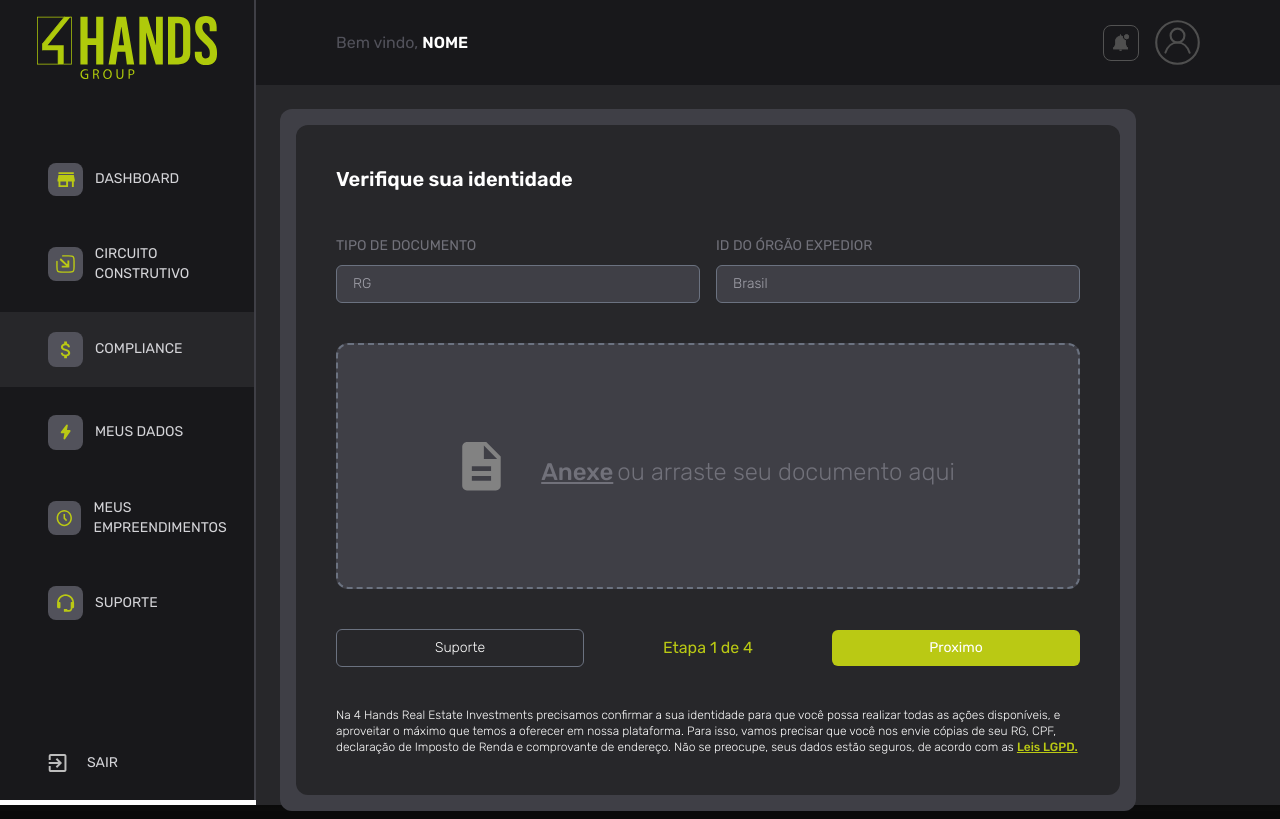
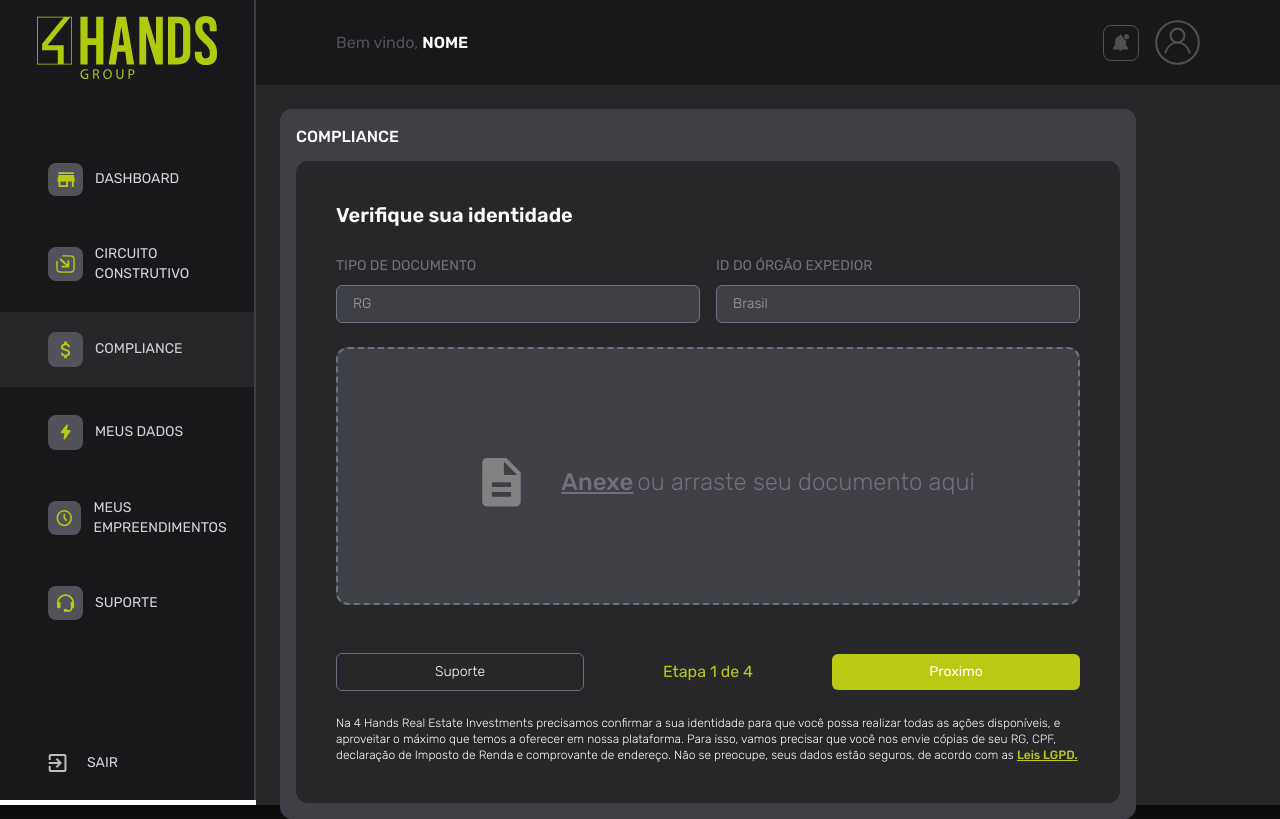
Before and after one commit to douglasc-c/jb-next, a Next.js app: page /pt-BR/compliance in a window 1280 px wide. Built offline with nearby package versions, Linux system fonts and the light colour scheme.

Commit message:
feat(compliance):complet send arquive

```diff
--- a/package.json
+++ b/package.json
@@ -16,6 +16,7 @@
     "next-intl": "^3.25.0",
     "react": "18",
     "react-dom": "18",
+    "react-dropzone": "^14.3.5",
     "react-redux": "^9.1.2"
   },
   "devDependencies": {
--- a/src/app/[locale]/(authenticated)/compliance/page.tsx
+++ b/src/app/[locale]/(authenticated)/compliance/page.tsx
@@ -1,13 +1,16 @@
 'use client'
 
 import { useState } from 'react'
-
 import { useLayoutContext } from '@/context/layout-context'
+import { useUploadContext } from '@/context/upload-context'
 import ComplianceStep from '@/components/cards/compliance-step'
+import Image from 'next/image'
 
 export default function Compliance() {
   const { textCompliance } = useLayoutContext()
+  const { files, addFiles } = useUploadContext()
   const [currentStep, setCurrentStep] = useState(0)
+  const [isSubmitted, setIsSubmitted] = useState(false) // Estado para controle de submissão
 
   const steps = [
     {
@@ -35,6 +38,8 @@ export default function Compliance() {
   const handleNext = () => {
     if (currentStep < steps.length - 1) {
       setCurrentStep(currentStep + 1)
+    } else {
+      handleSubmit()
     }
   }
 
@@ -44,9 +49,25 @@ export default function Compliance() {
     }
   }
 
+  const handleFileUpload = (newFiles: File[]) => {
+    addFiles(currentStep, newFiles)
+  }
+
+  const handleSubmit = () => {
+    console.log('Enviando arquivos:', files)
+    // Simulação de envio (substitua pelo código real de chamada API)
+    setTimeout(() => {
+      setIsSubmitted(true) // Alterar para true após "envio" simulado
+    }, 1000)
+  }
+
   return (
     <main className="bg-zinc-800 h-[calc(90vh)] flex flex-col p-6 pr-36">
       <div className="flex flex-col p-4 bg-zinc-700 rounded-xl space-y-3">
+        <h1 className="uppercase font-medium">{textCompliance.compliance}</h1>
+
+        {!isSubmitted ? (
+          // Exibe o formulário de etapas até o envio
           <ComplianceStep
             documentType={steps[currentStep].documentType}
             issuingBody={steps[currentStep].issuingBody}
@@ -55,9 +76,35 @@ export default function Compliance() {
             onPrev={handlePrev}
             isFirstStep={currentStep === 0}
             isLastStep={currentStep === steps.length - 1}
+            onFileUpload={handleFileUpload}
             step={currentStep + 1}
             totalSteps={steps.length}
           />
+        ) : (
+          <div className="p-10 py-[10rem] bg-zinc-800 rounded-xl items-center justify-center">
+            <div className="text-center space-y-4">
+              <div className="bg-zinc-500 w-20 h-20 flex items-center justify-center rounded-full mx-auto">
+                <Image
+                  src="/images/svg/check.svg"
+                  width={40}
+                  height={40}
+                  alt="Document"
+                />
+              </div>
+              <h1 className="text-xl font-medium text-zinc-400">
+                {textCompliance.verificationCompleted}
+              </h1>
+              <p className="text-sm font-light text-zinc-500">
+                {
+                  textCompliance.congratulationsYouHaveSubmittedYourDocumentsAndCompletedTheMandatoryComplianceStep
+                }
+              </p>
+              <p className="text-sm font-light text-primary underline">
+                {textCompliance.howDoIChangeMyDataAndDocuments}
+              </p>
+            </div>
+          </div>
+        )}
       </div>
     </main>
   )
--- a/src/app/[locale]/(authenticated)/layout.tsx
+++ b/src/app/[locale]/(authenticated)/layout.tsx
@@ -4,6 +4,7 @@ import { getLocale, getTranslations } from 'next-intl/server'
 import Header from '@/components/header/header'
 import { LayoutProvider, LayoutContextProps } from '@/context/layout-context'
 import Sidebar from '@/components/header/sidebar'
+import { UploadProvider } from '@/context/upload-context'
 
 const languages = ['pt-BR']
 export const dynamic = 'force-dynamic'
@@ -130,7 +131,9 @@ export default async function RootLayout({
         <Sidebar text={textHeader} locale={locale} />
         <div className="ml-64 flex-grow">
           <Header text={textHeader} locale={locale} />
-          <LayoutProvider value={layoutValue}>{children}</LayoutProvider>
+          <LayoutProvider value={layoutValue}>
+            <UploadProvider>{children}</UploadProvider>
+          </LayoutProvider>
         </div>
       </body>
     </html>
--- a/src/components/cards/compliance-step.tsx
+++ b/src/components/cards/compliance-step.tsx
@@ -1,6 +1,8 @@
 import ButtonGlobal from '@/components/buttons/global'
 import { useLayoutContext } from '@/context/layout-context'
-import Image from 'next/image'
+
+import { useUploadContext } from '@/context/upload-context'
+import DocumentUploader from './document-uploader'
 
 export default function ComplianceStep({
   documentType,
@@ -9,6 +11,7 @@ export default function ComplianceStep({
   onNext,
   onPrev,
   isFirstStep,
+  onFileUpload,
   step,
   totalSteps,
 }: {
@@ -19,13 +22,21 @@ export default function ComplianceStep({
   onPrev: () => void
   isFirstStep: boolean
   isLastStep: boolean
+  onFileUpload: (newFiles: File[]) => void
   step: number
   totalSteps: number
 }) {
   const { textCompliance } = useLayoutContext()
+  const { files, addFiles } = useUploadContext()
+
+  const handleUpload = (newFiles: File[]) => {
+    addFiles(step, newFiles)
+    onFileUpload(newFiles)
+    console.log('Arquivos carregados:', newFiles)
+  }
 
   return (
-    <div className="flex flex-col p-10 bg-zinc-800 rounded-xl space-y-10">
+    <div className="flex flex-col p-10 bg-zinc-800 rounded-xl space-y-6">
       <h1 className="text-xl font-semibold">
         {textCompliance.verifyYourIdentity}
       </h1>
@@ -48,22 +59,19 @@ export default function ComplianceStep({
         </div>
       </section>
 
-      <section className="flex flex-row justify-center items-center py-24 bg-zinc-700 rounded-xl space-y-3 border-dashed border-2 border-gray-500 space-x-10">
-        <Image
-          src="/images/svg/document.svg"
-          width={40}
-          height={40}
-          alt="Document"
-        />
-        <div className="flex flex-row space-x-1">
-          <span className="text-2xl font-medium underline text-zinc-500">
-            {textCompliance.attach}
-          </span>
-          <span className="text-2xl font-light text-zinc-500">
-            {textCompliance.orDragYourDocumentHere}
-          </span>
-        </div>
-      </section>
+      <DocumentUploader
+        onUpload={handleUpload}
+        attachLabel={textCompliance.attach}
+        dragHint={textCompliance.orDragYourDocumentHere}
+      />
+
+      <div className="mt-4">
+        {files[step]?.map((file, index) => (
+          <p key={index} className="text-sm text-zinc-400">
+            {file.name}
+          </p>
+        ))}
+      </div>
 
       <section className="flex flex-row justify-between items-center rounded-xl">
         <div className="border border-gray-500 rounded-md py-2 flex justify-center font-light text-sm w-1/3">
--- /dev/null
+++ b/src/components/cards/document-uploader.tsx
@@ -0,0 +1,44 @@
+import React from 'react'
+import { useDropzone } from 'react-dropzone'
+import Image from 'next/image'
+
+interface DocumentUploaderProps {
+  onUpload: (files: File[]) => void
+  attachLabel: string
+  dragHint: string
+}
+
+export default function DocumentUploader({
+  onUpload,
+  attachLabel,
+  dragHint,
+}: DocumentUploaderProps) {
+  const { getRootProps, getInputProps } = useDropzone({
+    onDrop: onUpload,
+    multiple: false,
+    accept: {
+      'image/*': ['.jpeg', '.png', '.jpg', '.pdf'],
+    },
+  })
+
+  return (
+    <section
+      {...getRootProps()}
+      className="flex flex-row justify-center items-center py-24 bg-zinc-700 rounded-xl space-y-3 border-dashed border-2 border-gray-500 space-x-10 cursor-pointer hover:bg-zinc-600 transition"
+    >
+      <input {...getInputProps()} />
+      <Image
+        src="/images/svg/document.svg"
+        width={40}
+        height={40}
+        alt="Document"
+      />
+      <div className="flex flex-row space-x-1">
+        <span className="text-2xl font-medium underline text-zinc-500">
+          {attachLabel}
+        </span>
+        <span className="text-2xl font-light text-zinc-500">{dragHint}</span>
+      </div>
+    </section>
+  )
+}
--- /dev/null
+++ b/src/context/upload-context.tsx
@@ -0,0 +1,46 @@
+'use client'
+
+import React, { createContext, useContext, useState } from 'react'
+
+interface UploadContextType {
+  files: Record<number, File[]> // Step -> Arquivos
+  addFiles: (step: number, newFiles: File[]) => void
+  removeFiles: (step: number) => void
+}
+
+const UploadContext = createContext<UploadContextType | undefined>(undefined)
+
+export const UploadProvider: React.FC<{ children: React.ReactNode }> = ({
+  children,
+}) => {
+  const [files, setFiles] = useState<Record<number, File[]>>({})
+
+  const addFiles = (step: number, newFiles: File[]) => {
+    setFiles((prev) => ({
+      ...prev,
+      [step]: newFiles,
+    }))
+  }
+
+  const removeFiles = (step: number) => {
+    setFiles((prev) => {
+      const updatedFiles = { ...prev }
+      delete updatedFiles[step]
+      return updatedFiles
+    })
+  }
+
+  return (
+    <UploadContext.Provider value={{ files, addFiles, removeFiles }}>
+      {children}
+    </UploadContext.Provider>
+  )
+}
+
+export const useUploadContext = () => {
+  const context = useContext(UploadContext)
+  if (!context) {
+    throw new Error('useUploadContext must be used within an UploadProvider')
+  }
+  return context
+}
```
Also changed, not shown: 1 other file (tests, documents, lock files or other folders). Lines whose indentation alone changed are shown as unchanged.
